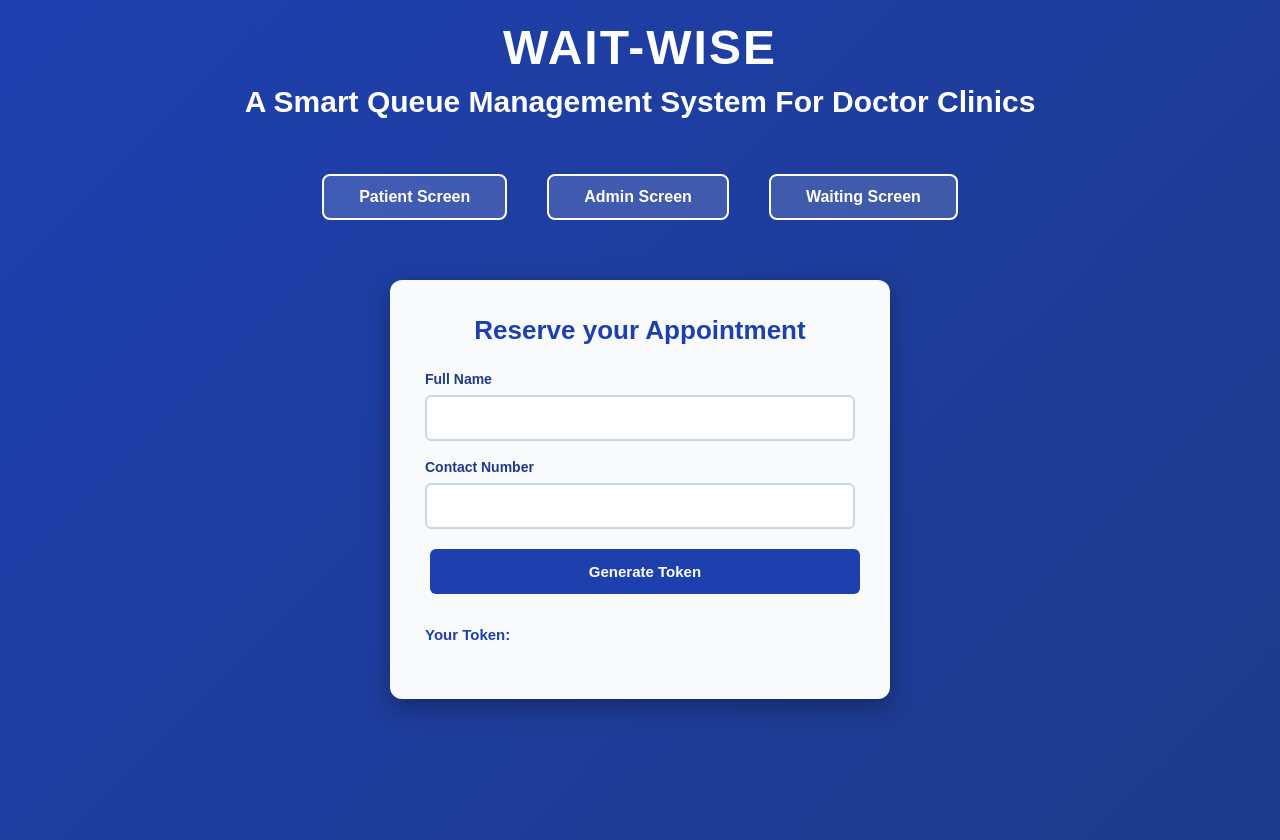
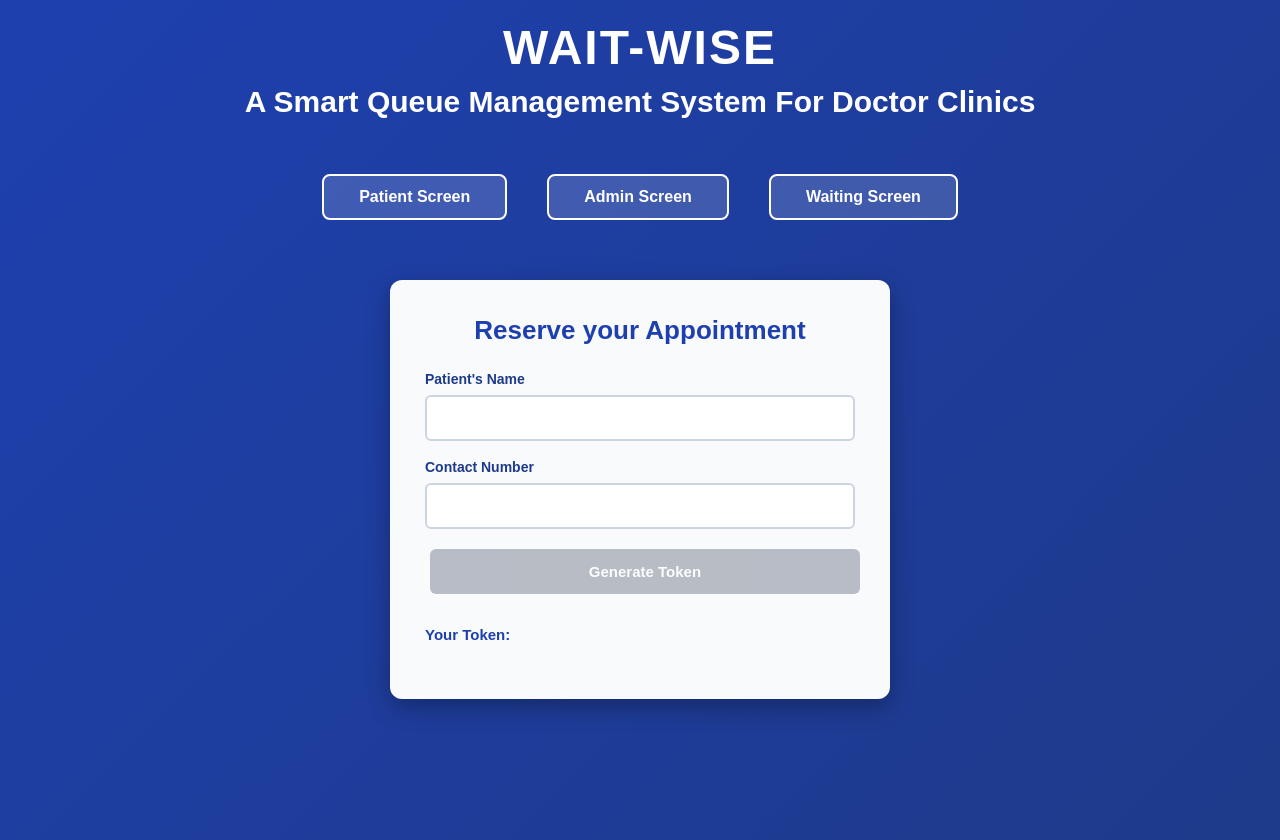
Before and after one commit to AMAN7475/wait-wise, a React (Vite) app in the folder wait-wise/: page / in a window 1280 px wide. Built offline with nearby package versions, Linux system fonts and the light colour scheme.

Commit message:
Allowed token generation only after valid user details are entered

```diff
--- a/wait-wise/src/components/UserScreen.jsx
+++ b/wait-wise/src/components/UserScreen.jsx
@@ -35,6 +35,15 @@ function UserScreen({ queue, setQueue, tokenCounter, setTokenCounter }) {
         setContact("");
     };
 
+const isFormValid =
+    name.trim().length > 0 &&
+    contact.length === 10 &&
+    contactError === "";
+    const isNameValid = name.trim().length > 0;
+    const isContactValid = contact.length === 10 && contactError === "";
+
+
+
     return (
         <div className="screen">
             <h3>Reserve your Appointment</h3>
@@ -42,7 +51,7 @@ function UserScreen({ queue, setQueue, tokenCounter, setTokenCounter }) {
             {!showThankYou && (
                 <form onSubmit={generateToken}>
                     {/* Name input */}
-                    <label>Full Name</label>
+                    <label>Patient's Name</label>
                     <input
                         value={name}
                         onChange={(e) => {
@@ -66,6 +75,11 @@ function UserScreen({ queue, setQueue, tokenCounter, setTokenCounter }) {
                         }}
                         maxLength={30}
                         required
+                        style={{
+                            backgroundColor: isNameValid ? "#dcfce7" : "white",
+                            transition: "background-color 0.3s ease"
+                        }}
+
                     />
 
 
@@ -103,6 +117,10 @@ function UserScreen({ queue, setQueue, tokenCounter, setTokenCounter }) {
                             }
                         }}
                         required
+                        style={{
+                            backgroundColor: isContactValid ? "#dcfce7" : "white",
+                            transition: "background-color 0.3s ease"
+                        }}
                     />
 
                     {contactError && (
@@ -113,7 +131,12 @@ function UserScreen({ queue, setQueue, tokenCounter, setTokenCounter }) {
 
                     <button
                         type="submit"
-                        disabled={nameError !== "" || contactError !== ""}
+                        disabled={!isFormValid}
+                        style={{
+                            backgroundColor: isFormValid ? "#2563eb" : "#9ca3af",
+                            cursor: isFormValid ? "pointer" : "not-allowed",
+                            opacity: isFormValid ? 1 : 0.7,
+                        }}
                     >
                         Generate Token
                     </button>
```
